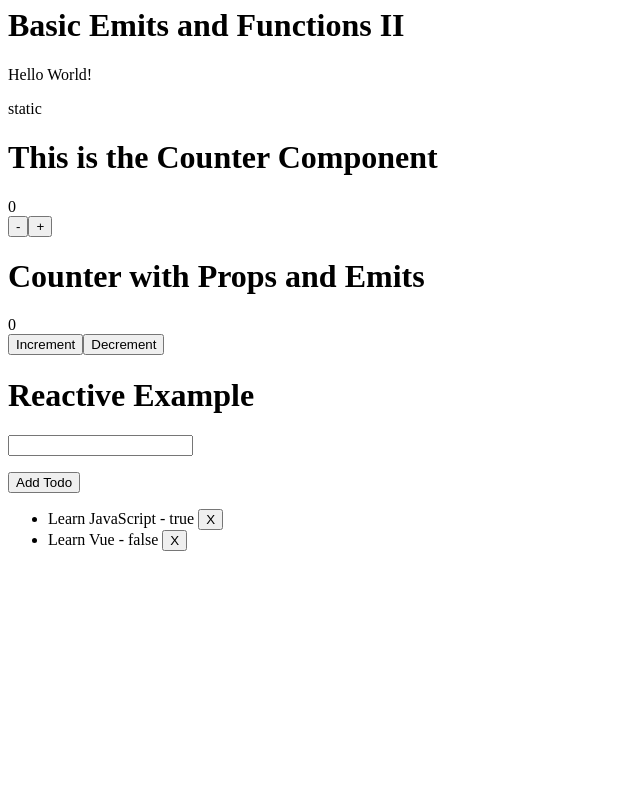
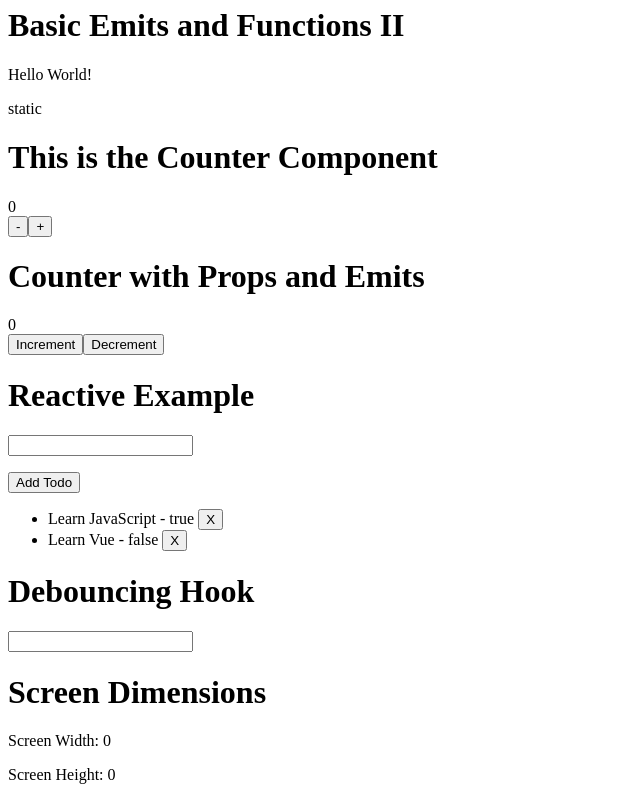
Before and after one commit to pwdrysdale/vue3playground, a Vue app: page / in a window 1280 px wide. Shown: the part 231-1031 px from the top of the page, without its empty margins (0-640 px from the left). Before the commit the page ends 800 px from the top, so only its background shows below. Built offline with nearby package versions, Linux system fonts and the light colour scheme.

Commit message:
starting to play with vue3 hooks

```diff
--- a/src/App.vue
+++ b/src/App.vue
@@ -1,31 +1,35 @@
 <template>
   <h1>{{ msg }}</h1>
-  <input v-model="msg"/>
-  <HelloWorld :msg="msg" otherProp="static"/>
-  <HelloAgainWorld :msg="msg" otherProp="static"/>
-  <Counter/>
-  <CounterTwo :count="count" @increment="increment" @decrement="decrement"/>
-  <ReactiveExample/>
+  <input v-model="msg" />
+  <HelloWorld :msg="msg" otherProp="static" />
+  <HelloAgainWorld :msg="msg" otherProp="static" />
+  <Counter />
+  <CounterTwo :count="count" @increment="increment" @decrement="decrement" />
+  <ReactiveExample />
+  <DebounceExample />
+  <ScreenDimensionsExample />
 </template>
 
 <script setup>
-import {ref} from 'vue';
-import HelloWorld from "@/components/HelloWorld";
-import HelloAgainWorld from "@/components/HelloAgainWorld";
-import Counter from "@/components/Counter";
-import CounterTwo from "@/components/CounterTwo";
-import ReactiveExample from "@/components/ReactiveExample";
+import { ref } from "vue"
+import HelloWorld from "@/components/HelloWorld"
+import HelloAgainWorld from "@/components/HelloAgainWorld"
+import Counter from "@/components/Counter"
+import CounterTwo from "@/components/CounterTwo"
+import ReactiveExample from "@/components/ReactiveExample"
+import DebounceExample from "@/components/DebounceExample"
+import ScreenDimensionsExample from "@/components/ScreenDimensionsExample"
 
-const msg = ref('Hello World');
+const msg = ref("Hello World")
 
-const count = ref(0);
+const count = ref(0)
 
 const increment = (inc = 1) => {
-  count.value += inc;
+  count.value += inc
 }
 
 const decrement = () => {
-  count.value--;
+  count.value--
 }
 
 // notes:
--- /dev/null
+++ b/src/components/DebounceExample.vue
@@ -0,0 +1,22 @@
+<script setup>
+import { ref } from "vue"
+import useDebounce from "../hooks/useDebounce"
+
+const live = ref("")
+
+const [debounceValue, setDebouncingVal] = useDebounce("", 1000)
+
+// cusstom v-model that sets the debounced value
+const handleChange = (e) => {
+  setDebouncingVal(e.target.value)
+  live.value = e.target.value
+}
+</script>
+
+<template>
+  <div>
+    <h1>Debouncing Hook</h1>
+    <input :value="live" @input="handleChange" />
+    <p>{{ debounceValue }}</p>
+  </div>
+</template>
--- /dev/null
+++ b/src/components/ScreenDimensionsExample.vue
@@ -0,0 +1,13 @@
+<script setup>
+import useScreenDimensions from "../hooks/useScreenDimensions"
+
+const { screenWidth, screenHeight } = useScreenDimensions()
+</script>
+
+<template>
+  <div>
+    <h1>Screen Dimensions</h1>
+    <p>Screen Width: {{ screenWidth }}</p>
+    <p>Screen Height: {{ screenHeight }}</p>
+  </div>
+</template>
--- /dev/null
+++ b/src/hooks/useDebounce.js
@@ -0,0 +1,20 @@
+// a debounce vuejs hook
+import { ref } from "vue"
+
+const useDebounce = (value, delay = 300) => {
+  const valueRef = ref(value)
+  const timeoutRef = ref(null)
+
+  const setValueFn = (newValue) => {
+    if (timeoutRef.value) {
+      clearTimeout(timeoutRef.value)
+    }
+    timeoutRef.value = setTimeout(() => {
+      valueRef.value = newValue
+    }, delay)
+  }
+
+  return [valueRef, setValueFn]
+}
+
+export default useDebounce
--- /dev/null
+++ b/src/hooks/useScreenDimensions.js
@@ -0,0 +1,24 @@
+// a vue hook for screen dimensions
+import { ref, computed } from "vue"
+
+const useScreenDimensions = () => {
+  const widthRef = ref(0)
+  const heightRef = ref(0)
+
+  const updateScreenDimensions = () => {
+    widthRef.value = window.innerWidth
+    heightRef.value = window.innerHeight
+  }
+
+  const screenWidth = computed(() => widthRef.value)
+  const screenHeight = computed(() => heightRef.value)
+
+  window.addEventListener("resize", updateScreenDimensions)
+
+  return {
+    screenWidth,
+    screenHeight,
+  }
+}
+
+export default useScreenDimensions
```
Also changed, not shown: 1 other file (tests, documents, lock files or other folders).
